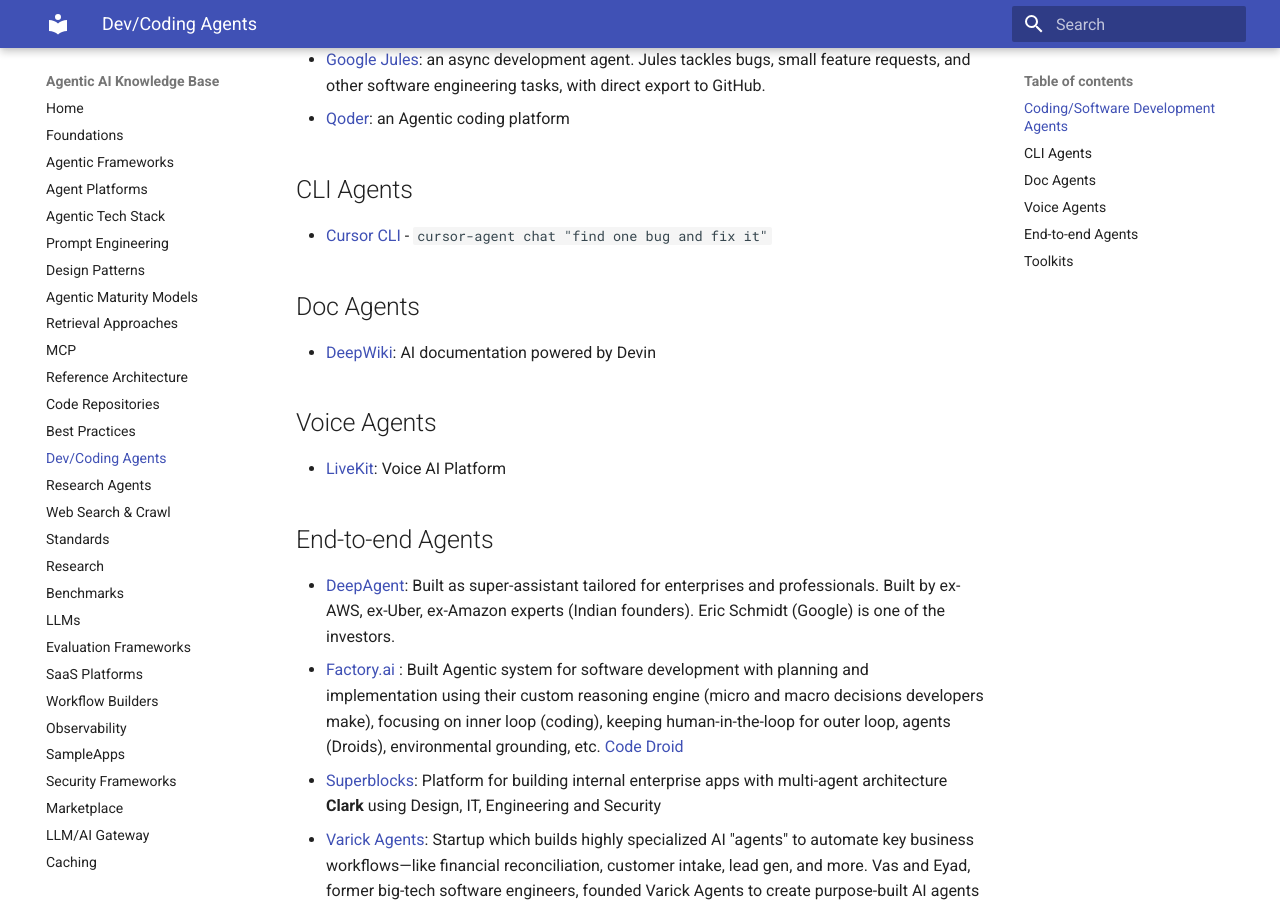
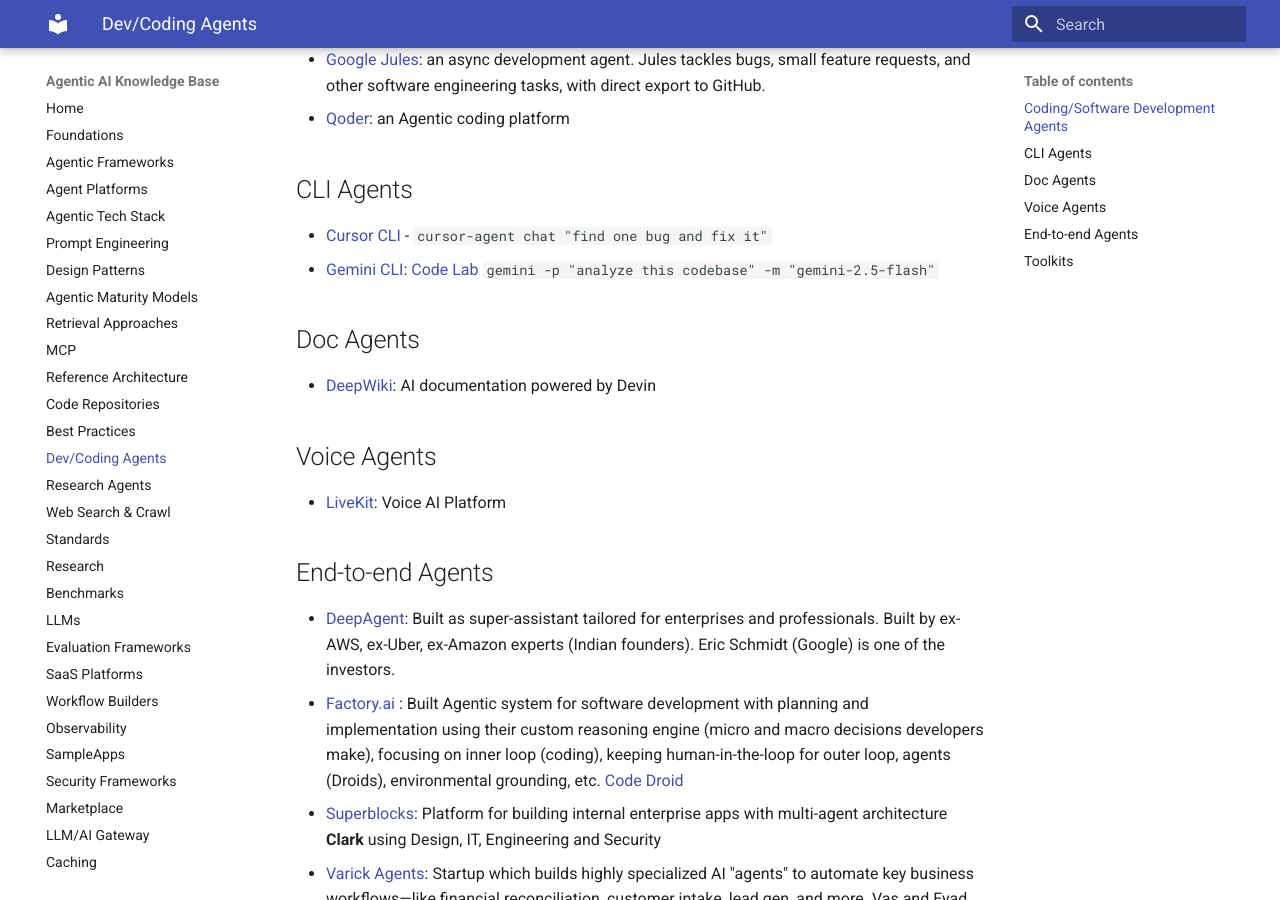
Before and after one commit to ankurkumarz/agentic-ai-knowledge-base, an MkDocs documentation site: the page built from docs/DevAgents/Readme.md, in a window 1280 px wide and 900 px high, scrolled down 537 px. Built offline with MkDocs 1.6.1 and Material for MkDocs 9.7.7, drawn with Linux system fonts in a browser that asks for light colours.

Commit message:
Add Gemini CLI documentation to Readme.md

````diff
--- a/docs/DevAgents/Readme.md
+++ b/docs/DevAgents/Readme.md
@@ -15,6 +15,7 @@
 ## CLI Agents
 
 - [Cursor CLI](https://cursor.com/blog/cli) - ```cursor-agent chat "find one bug and fix it" ```
+- [Gemini CLI](https://docs.cloud.google.com/gemini/docs/codeassist/gemini-cli): [Code Lab](https://codelabs.developers.google.com/gemini-cli-hands-on) ``` gemini -p "analyze this codebase" -m "gemini-2.5-flash"  ```
 
 ## Doc Agents
 
````
